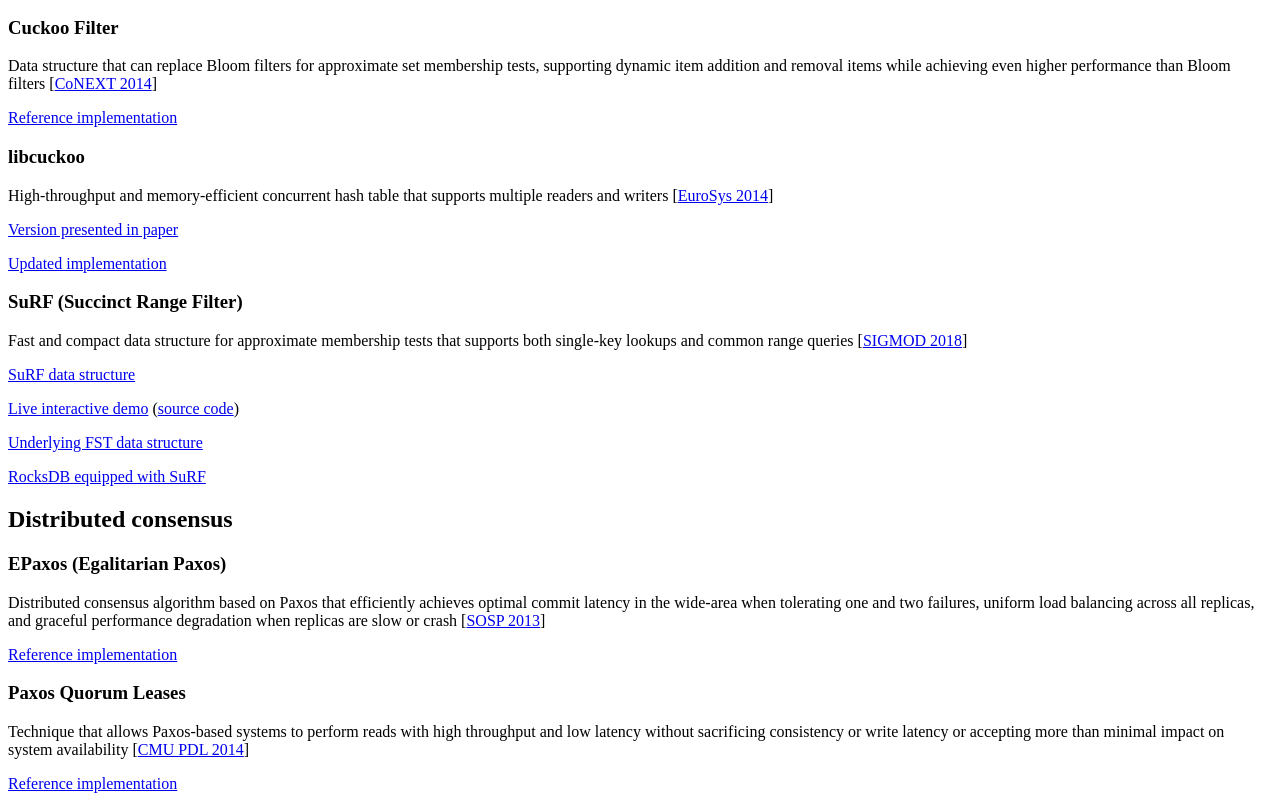
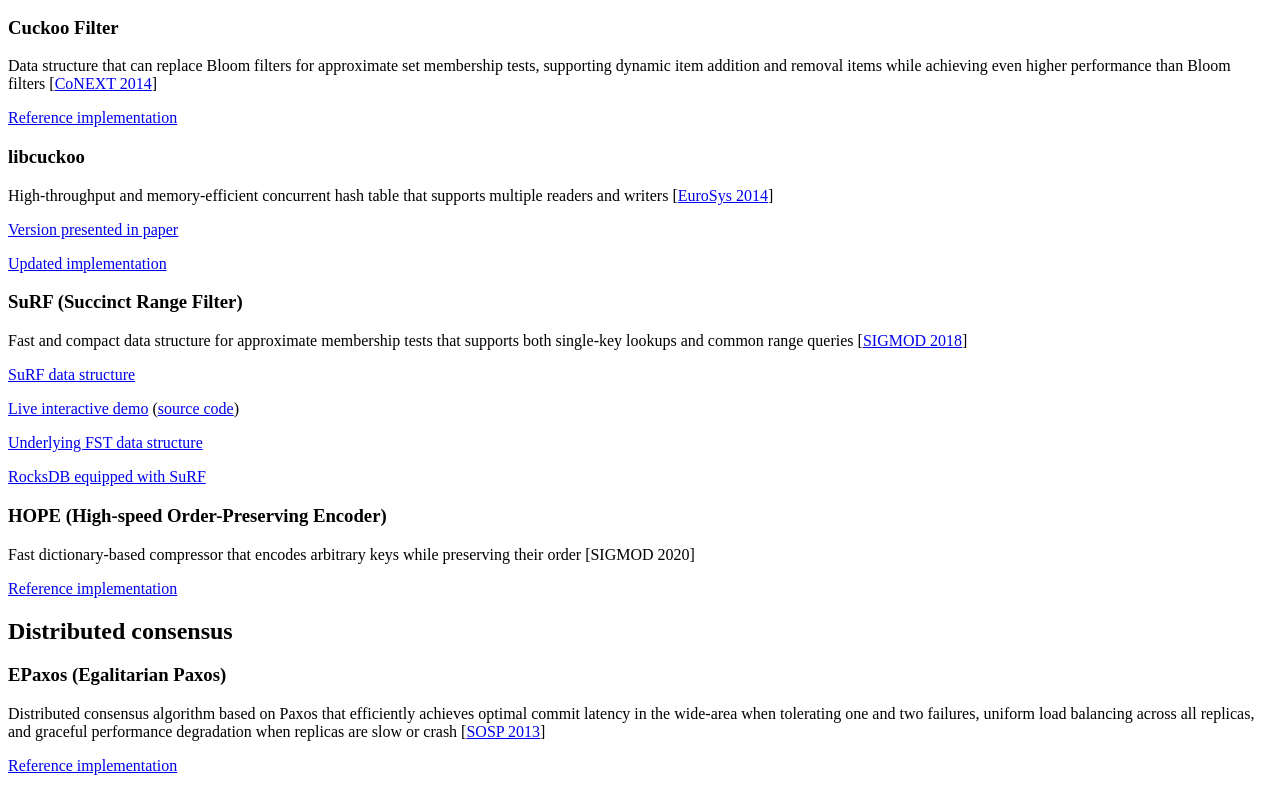
Before and after one commit to efficient/efficient.github.io, a plain HTML site: page index.html in a window 1280 px wide. Shown: the part 389-1187 px from the top of the page. Drawn offline with Linux system fonts and the light colour scheme.

Commit message:
index.html: Add entry for HOPE

```diff
--- a/index.html
+++ b/index.html
@@ -50,6 +50,11 @@
 (<a href="https://github.com/efficient/SuRF-demo">source code</a>)</p>
 <p><a href="https://github.com/efficient/fast-succinct-trie">Underlying FST data structure</a></p>
 <p><a href="https://github.com/efficient/rocksdb">RocksDB equipped with SuRF</a></p>
+
+<h3><a name="hope">HOPE (High-speed Order-Preserving Encoder)</a></h3>
+<p>Fast dictionary-based compressor that encodes arbitrary keys while preserving their order
+[SIGMOD 2020]</p>
+<p><a href="https://github.com/efficient/HOPE">Reference implementation</a></p>
 
 <h2>Distributed consensus</h2>
 
```
